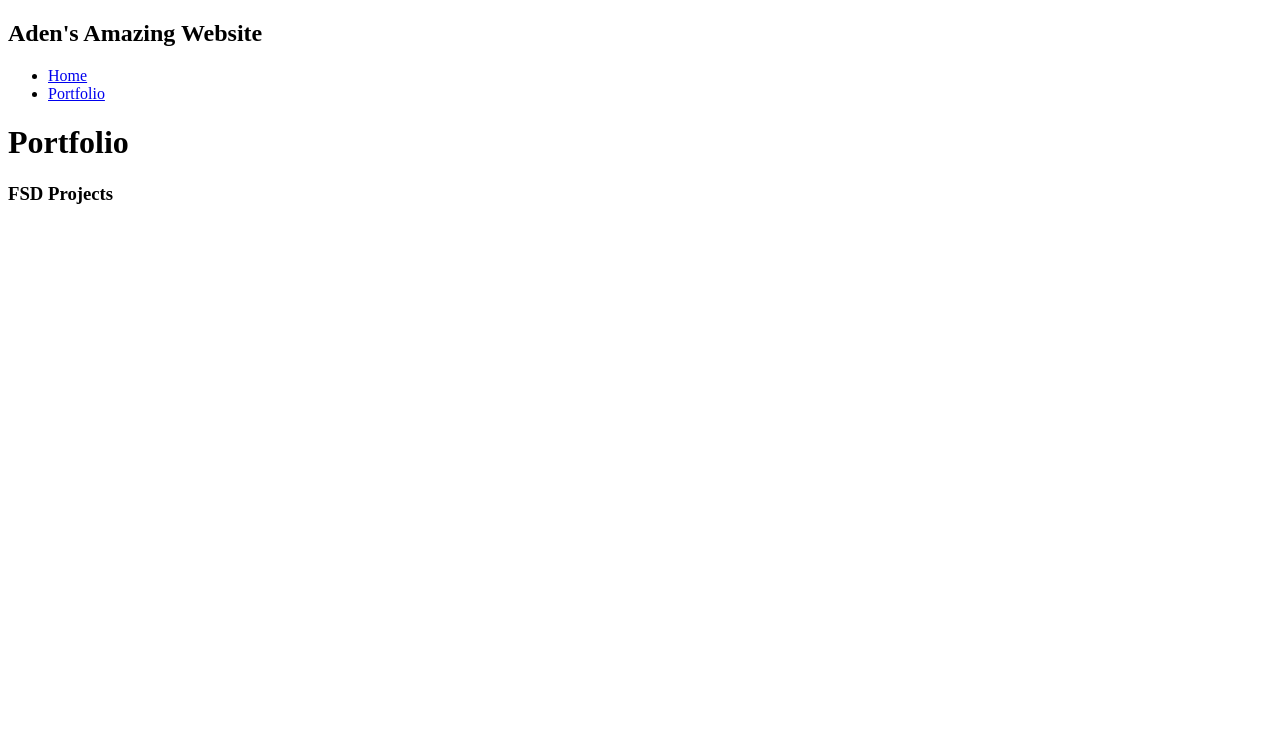
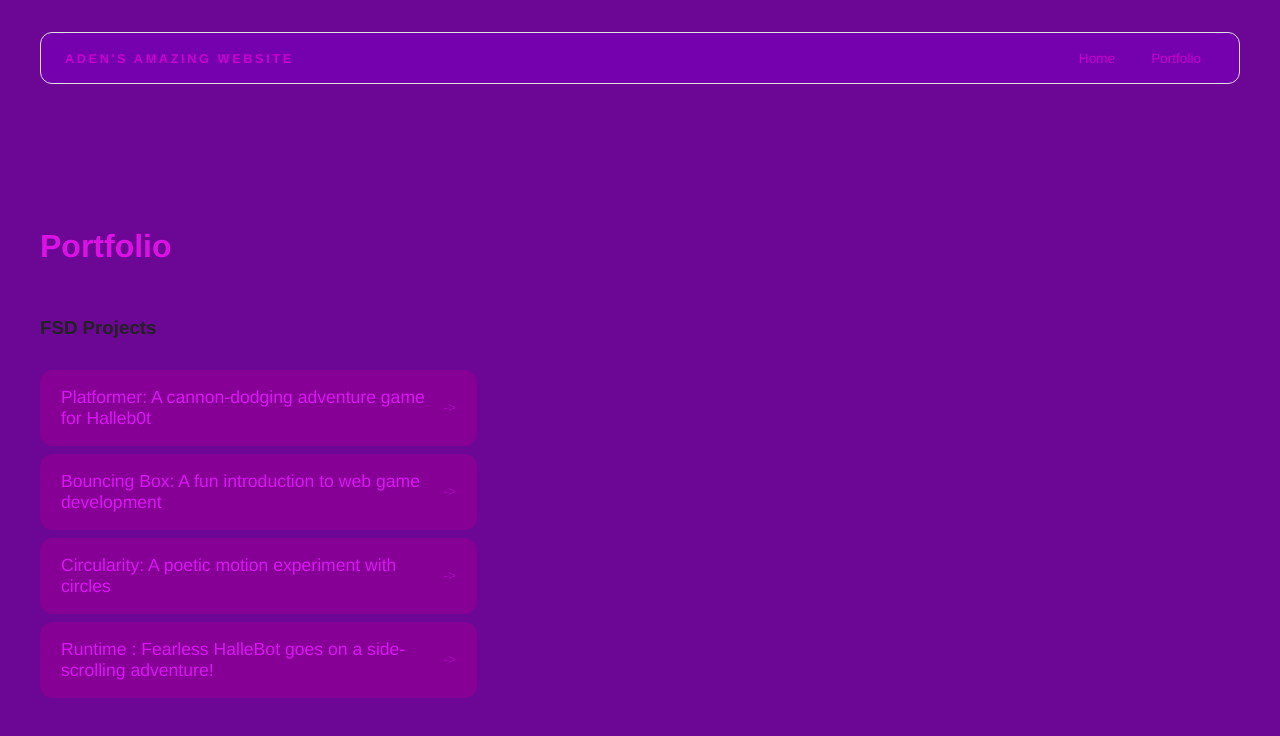
Before and after one commit to 5509988-blip/5509988-blip.github.io, a plain HTML site: page portfolio.html in a window 1280 px wide. Drawn offline with Linux system fonts and the light colour scheme.

Commit message:
add portfolio page to website

```diff
--- a/portfolio.html
+++ b/portfolio.html
@@ -2,6 +2,7 @@
 <html>
   <head>
     <title> Aden's Awesome Website </title>
+    <link rel="stylesheet" href="style.css" />
   </head>
 
   <body>
@@ -25,6 +26,18 @@
     <h1>Portfolio</h1>
     <h3>FSD Projects</h3>
     <ul id="portfolio">
+<li>
+  <a href="fsd-projects/platformer/">Platformer: A cannon-dodging adventure game for Halleb0t</a>
+</li>
+<li>
+  <a href="fsd-projects/bouncing-box/">Bouncing Box: A fun introduction to web game development</a>
+</li>
+<li>
+  <a href="fsd-projects/circularity/">Circularity: A poetic motion experiment with circles</a>
+</li>
+<li>
+ <a href="fsd-projects/runtime/">Runtime : Fearless HalleBot goes on a side-scrolling adventure!</a>
+</li>
 
     </ul>
 
--- a/style.css
+++ b/style.css
@@ -139,7 +139,7 @@
   font-weight: 700;
   text-transform: uppercase;
   letter-spacing: 0.2em;
-  color: #000;
+  color: #ca00d1;
 }
 
 #nav-ul {
@@ -151,7 +151,7 @@
 }
 
 .nav-li a {
-  color: #000000;
+  color: #ca00cd;
   text-decoration: none;
   font-size: 0.85rem;
   font-weight: 500;
@@ -166,3 +166,55 @@
   background: #000;
   color: #fff;
 }
+/* Portfolio styles */
+.content h1 {
+  color: rgb(220, 17, 227);
+}
+
+#portfolio {
+  list-style: none;
+  margin: 0;
+  padding: 0;
+  width: 100%;
+  display: flex;
+  flex-direction: column;
+  gap: 8px;
+}
+
+#portfolio li {
+  border-radius: 12px;
+  overflow: hidden;
+}
+
+#portfolio a {
+  display: flex;
+  justify-content: space-between;
+  align-items: center;
+  text-decoration: none;
+  color: #da15f4;
+  padding: 16px 20px;
+  font-size: 1.1rem;
+  font-weight: 500;
+  background: #860095;
+  border: 1px solid #860095;
+  border-radius: 12px;
+  transition: background 0.25s ease, color 0.25s ease, transform 0.25s ease;
+}
+
+#portfolio a:hover {
+  background: #000;
+  color: #fff;
+  transform: translateX(4px);
+}
+
+#portfolio a::after {
+  content: "->";
+  font-size: 0.85rem;
+  opacity: 0.4;
+  transition: opacity 0.25s ease;
+  white-space: nowrap;
+}
+
+#portfolio a:hover::after {
+  opacity: 1;
+}
```
Also changed, not shown: index.html (+1 -2 lines), images/moon-transparent.png (added).
